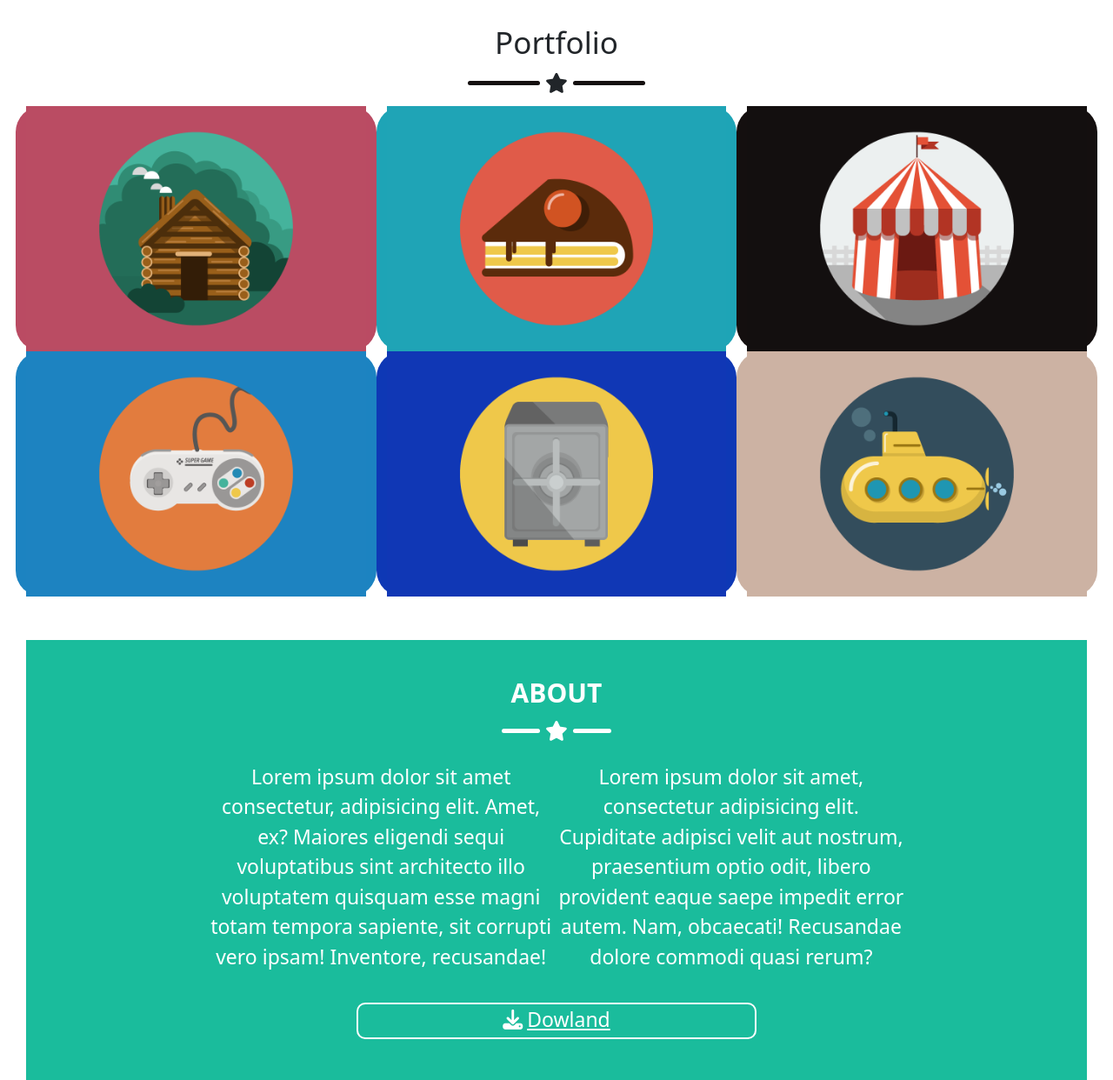
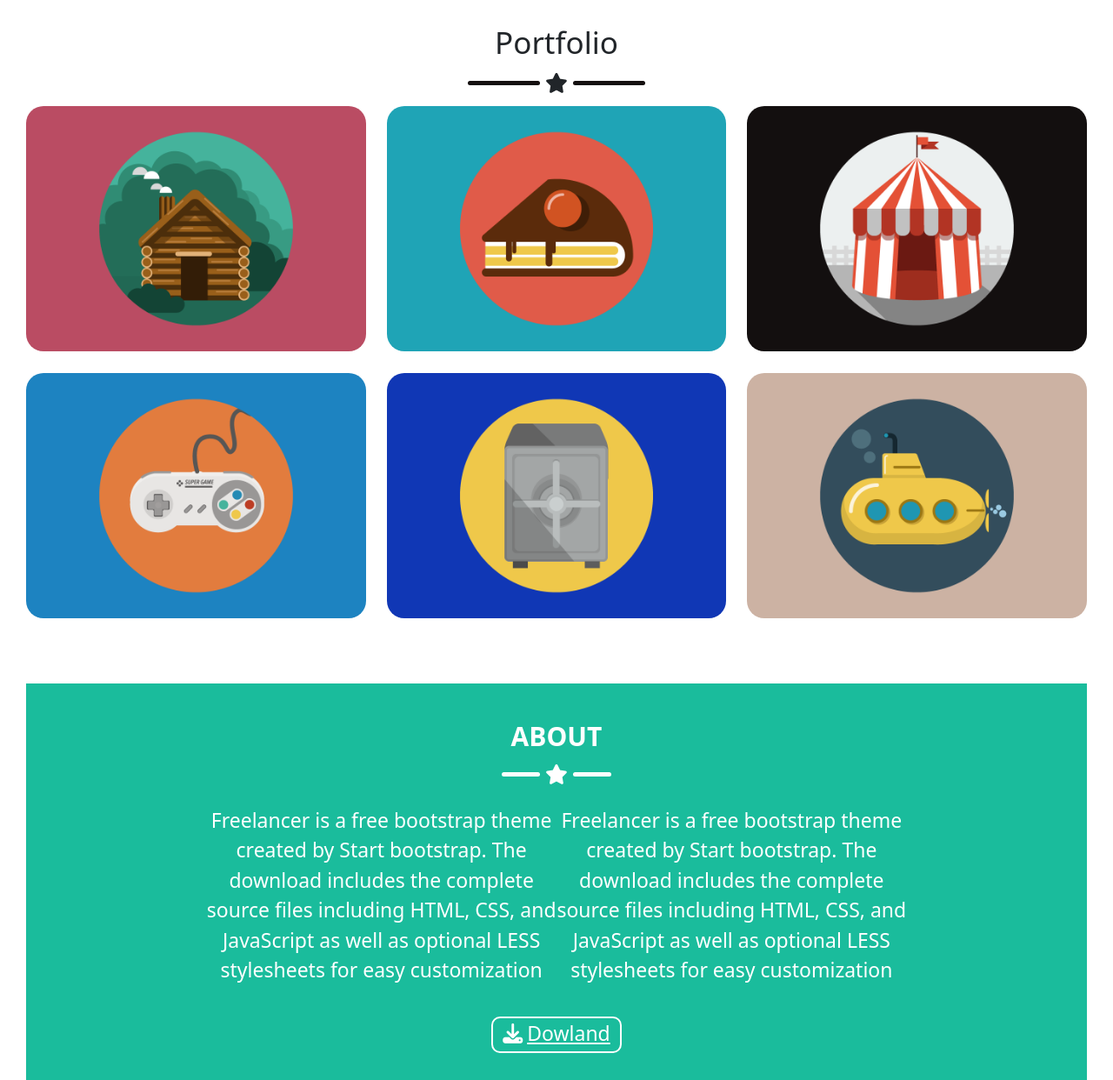
Before and after one commit to alessandrofogliada/html-css-bootstrap-freelancer, a plain HTML site: page index.html in a window 1280 px wide. Shown: the part 680-1922 px from the top of the page at 87% size. Drawn offline with nearby package versions, Linux system fonts and the light colour scheme.

Commit message:
regolazione versione tablet e desktop per responsive

```diff
--- a/CSS/style.css
+++ b/CSS/style.css
@@ -135,7 +135,6 @@ header{
 	border-radius: 50px;
 }
 
-
 .greca .black{
 	display: inline-block;
 	height: 5px;
@@ -144,10 +143,15 @@ header{
     margin-bottom: 6px;
 }
 
+.picture{
+    margin-bottom: 25px;
+}
+
 
 /* REGOLE SECOND LAYOUT PORTFOLIO*/
+
 #portfolio{
-        margin: 50px 0;
+    margin: 50px 0;
 }
 
 #portfolio .sfondo{
@@ -170,6 +174,7 @@ header{
 
 #portfolio img{
     width: 100%;
+    border-radius: 20px;
 }
 
 
@@ -200,7 +205,7 @@ header{
 	color: white;
 	border: white solid 2px;
 	border-radius: 10px;
-	width: 57%;
+	width: 150px;
 	height: 42px;
     margin-top: 20px;
 }
@@ -239,6 +244,8 @@ header{
 	margin-bottom: 6px;
 }
 
+/* REGOLE FIFTH LAYOUT LOCATION */
+
 
 /* REGOLE FOOTER */
 
@@ -252,7 +259,7 @@ footer{
     margin-top: 65px;
 }
 
-.circle {
+.cerchio {
 	width: 50px;
 	height: 41px;
 	border: 2px white solid;
--- a/index.html
+++ b/index.html
@@ -18,7 +18,7 @@
                 START BOOTSTRAP
                </div>
 
-               <div class="col-sm-2 col-md-6">
+               <div class="col-sm-2 col-md-7">
                 <a href="#">
                     <div class="hamburger">
                     <i class="fa-solid fa-bars bianco"></i>
@@ -75,40 +75,40 @@
                 <i class="fa-solid fa-star"></i>
                 <span class="black"></span>
                </div>
-               <div class="sfondo col-sm-12 col-md-6 col-lg-4 red">
+               <div class="sfondo col-sm-12 col-md-6 col-lg-4">
 
-                   <div class="picture">
+                   <div class="picture rounded-5 red">
                        <img src="img/cabin.png" alt="casa di legno">
                     </div>
                </div>
 
-               <div class="sfondo col-sm-12 col-md-6 col-lg-4 lightblue">
-                   <div class="picture">
+               <div class="sfondo col-sm-12 col-md-6 col-lg-4">
+                   <div class="picture rounded-5 lightblue">
                        <img src="img/cake.png" alt="torta">
                     </div>
                </div>
 
 
-               <div class="sfondo col-sm-12 col-md-6 col-lg-4 black">
-                   <div class="picture">
+               <div class="sfondo col-sm-12 col-md-6 col-lg-4">
+                   <div class="picture rounded-5 black">
                        <img src="img/circus.png" alt="circo">
                     </div>
                </div>
 
-               <div class="sfondo col-sm-12 col-md-6 col-lg-4 blue">
-                   <div class="picture">
+               <div class="sfondo col-sm-12 col-md-6 col-lg-4">
+                   <div class="picture rounded-5 blue">
                        <img src="img/game.png" alt="controller nintendo">
                     </div>
                </div>
 
-               <div class="sfondo col-sm-12 col-md-6 col-lg-4 blue2">
-                   <div class="picture">
+               <div class="sfondo col-sm-12 col-md-6 col-lg-4">
+                   <div class="picture rounded-5 blue2">
                        <img src="img/safe.png" alt="cassaforte">
                     </div>
                </div>
 
-               <div class="sfondo col-sm-12 col-md-6 col-lg-4 brown">
-                   <div class="picture">
+               <div class="sfondo col-sm-12 col-md-6 col-lg-4">
+                   <div class="picture rounded-5 brown">
                        <img src="img/submarine.png" alt="sottomarino">
                     </div>
                </div>
@@ -128,8 +128,8 @@
                     <span class="white"></span>
                 </div>
                 <div class="d-md-flex">
-                <p>Lorem ipsum dolor sit amet consectetur, adipisicing elit. Amet, ex? Maiores eligendi sequi voluptatibus sint architecto illo voluptatem quisquam esse magni totam tempora sapiente, sit corrupti vero ipsam! Inventore, recusandae!</p>
-                <p>Lorem ipsum dolor sit amet, consectetur adipisicing elit. Cupiditate adipisci velit aut nostrum, praesentium optio odit, libero provident eaque saepe impedit error autem. Nam, obcaecati! Recusandae dolore commodi quasi rerum?</p>
+                <p> Freelancer is a free bootstrap theme created by Start bootstrap. The download includes the complete source files including HTML, CSS, and JavaScript as well as optional LESS stylesheets for easy customization</p>
+                <p> Freelancer is a free bootstrap theme created by Start bootstrap. The download includes the complete source files including HTML, CSS, and JavaScript as well as optional LESS stylesheets for easy customization</p>
                 </div>
                 <div class="button">
                 <a href="#"><i class="fa-solid fa-download"></i>Dowland</a>
@@ -176,8 +176,7 @@
         <!-- first layout Location -->
         <section id="location">
             <div class="row">
-                <div class="col-1 offset blue3"></div>
-                <div class="col-10 blue3 d-md-flex justify-content-between">
+                <div class="col-12 blue3 d-md-flex justify-content-between">
                     <div>
                     <h4>LOCATION</h4>
                     <span>2215 John Daniel Drive Clarke, MO 54243</span>
@@ -186,16 +185,16 @@
                 <div>
                     <h4>AROUND THE WEB</h4>
                     <div class="d-sm-flex justify-content-center">
-                    <div class="circle">
+                    <div class="cerchio">
                     <a href=""><i class="fa-brands fa-facebook-f"></i></a>
                     </div>
-                    <div class="circle">
+                    <div class="cerchio">
                     <a href=""><i class="fa-brands fa-google-plus-g"></i></a>
                     </div>
-                    <div class="circle">
+                    <div class="cerchio">
                     <a href=""><i class="fa-brands fa-twitter"></i></a>
                     </div>
-                    <div class="circle">
+                    <div class="cerchio">
                     <a href=""><i class="fa-brands fa-linkedin-in"></i></a>
                     </div>
                     </div>
@@ -206,7 +205,6 @@
                 </div>
 
                 </div>
-                <div class="col-1 offset blue3"></div>
             </div>
         </section>
 
```
